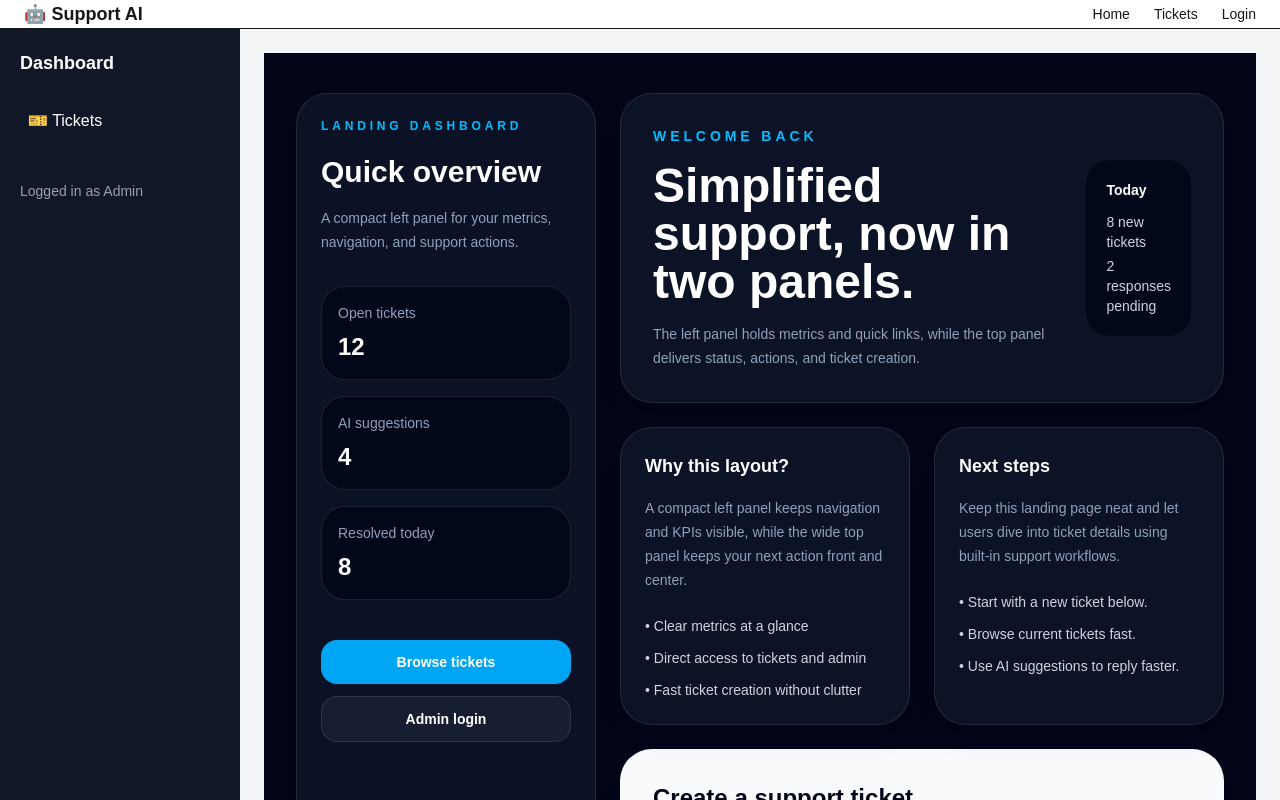
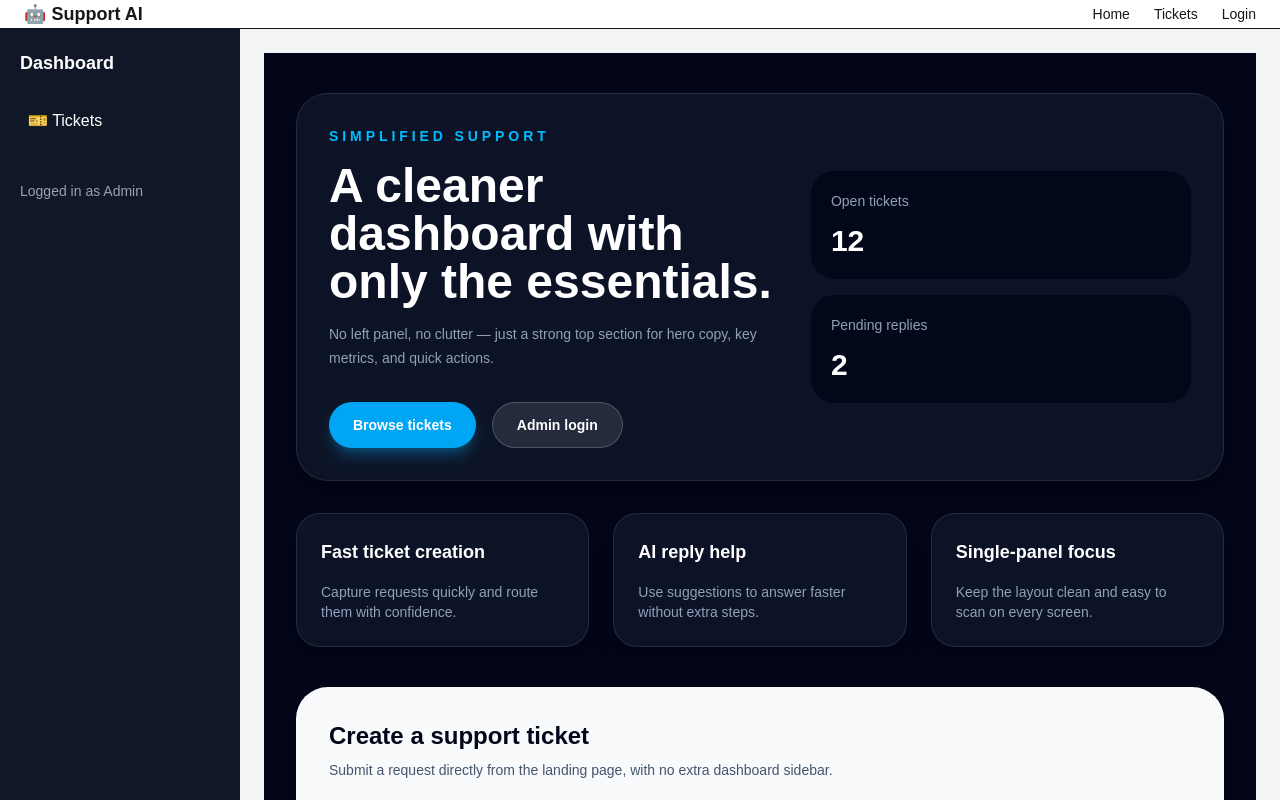
Before and after one commit to Vikas1248/ticketing-frontend, a Next.js app: page / in a window 1280 px wide. Shown: the top 800 px of the page. Built offline with nearby package versions, Linux system fonts and the light colour scheme.

Commit message:
Remove left panel from landing page layout

```diff
--- a/app/page.js
+++ b/app/page.js
@@ -7,105 +7,67 @@ export default function Home() {
   return (
     <main className="min-h-screen bg-slate-950 text-white">
       <div className="mx-auto max-w-7xl px-6 py-10 lg:px-8">
-        <div className="grid gap-6 lg:grid-cols-[300px_1fr]">
-          <aside className="rounded-[2rem] border border-white/10 bg-slate-900/75 p-6 shadow-xl">
-            <p className="text-xs font-semibold uppercase tracking-[0.32em] text-sky-400">
-              Landing dashboard
+        <div className="rounded-[2rem] border border-white/10 bg-slate-900/80 p-8 shadow-xl">
+          <div className="flex flex-col gap-6 lg:flex-row lg:items-center lg:justify-between">
+            <div className="max-w-3xl">
+              <p className="text-sm font-semibold uppercase tracking-[0.28em] text-sky-400">
+                Simplified support
               </p>
-            <h2 className="mt-5 text-3xl font-semibold text-white">
-              Quick overview
-            </h2>
+              <h1 className="mt-4 text-4xl font-semibold text-white sm:text-5xl">
+                A cleaner dashboard with only the essentials.
+              </h1>
               <p className="mt-4 text-sm leading-6 text-slate-400">
-              A compact left panel for your metrics, navigation, and support actions.
+                No left panel, no clutter — just a strong top section for hero copy, key metrics, and quick actions.
               </p>
-
-            <div className="mt-8 space-y-4">
-              <div className="rounded-3xl bg-slate-950/80 p-4 border border-white/10">
-                <p className="text-sm text-slate-400">Open tickets</p>
-                <p className="mt-2 text-2xl font-semibold text-white">12</p>
-              </div>
-              <div className="rounded-3xl bg-slate-950/80 p-4 border border-white/10">
-                <p className="text-sm text-slate-400">AI suggestions</p>
-                <p className="mt-2 text-2xl font-semibold text-white">4</p>
-              </div>
-              <div className="rounded-3xl bg-slate-950/80 p-4 border border-white/10">
-                <p className="text-sm text-slate-400">Resolved today</p>
-                <p className="mt-2 text-2xl font-semibold text-white">8</p>
+              <div className="mt-8 flex flex-wrap gap-4">
+                <Link href="/tickets" className="inline-flex items-center justify-center rounded-full bg-sky-500 px-6 py-3 text-sm font-semibold text-white shadow-lg shadow-sky-500/30 hover:bg-sky-400">
+                  Browse tickets
+                </Link>
+                <Link href="/admin/login" className="inline-flex items-center justify-center rounded-full border border-white/20 bg-white/10 px-6 py-3 text-sm font-semibold text-white hover:bg-white/20">
+                  Admin login
+                </Link>
               </div>
             </div>
 
-            <div className="mt-10 grid gap-3">
-              <Link href="/tickets" className="rounded-2xl bg-sky-500 px-4 py-3 text-center text-sm font-semibold text-white hover:bg-sky-400">
-                Browse tickets
-              </Link>
-              <Link href="/admin/login" className="rounded-2xl border border-white/10 bg-white/5 px-4 py-3 text-center text-sm font-semibold text-white hover:bg-white/10">
-                Admin login
-              </Link>
+            <div className="grid w-full max-w-md gap-4 sm:grid-cols-2 lg:max-w-none lg:grid-cols-1">
+              <div className="rounded-3xl bg-slate-950/90 p-5 text-slate-300">
+                <p className="text-sm text-slate-400">Open tickets</p>
+                <p className="mt-3 text-3xl font-semibold text-white">12</p>
               </div>
-          </aside>
-
-          <section className="space-y-6">
-            <div className="rounded-[2rem] border border-white/10 bg-slate-900/80 p-8 shadow-xl">
-              <div className="flex flex-col gap-6 sm:flex-row sm:items-center sm:justify-between">
-                <div>
-                  <p className="text-sm font-semibold uppercase tracking-[0.28em] text-sky-400">
-                    Welcome back
-                  </p>
-                  <h1 className="mt-4 text-4xl font-semibold text-white sm:text-5xl">
-                    Simplified support, now in two panels.
-                  </h1>
-                  <p className="mt-4 max-w-2xl text-sm leading-6 text-slate-400">
-                    The left panel holds metrics and quick links, while the top panel delivers status, actions, and ticket creation.
-                  </p>
+              <div className="rounded-3xl bg-slate-950/90 p-5 text-slate-300">
+                <p className="text-sm text-slate-400">Pending replies</p>
+                <p className="mt-3 text-3xl font-semibold text-white">2</p>
               </div>
-                <div className="rounded-3xl bg-slate-950/90 p-5 text-sm text-slate-300">
-                  <p className="font-semibold text-white">Today</p>
-                  <p className="mt-3">8 new tickets</p>
-                  <p className="mt-1">2 responses pending</p>
             </div>
           </div>
         </div>
 
-            <div className="grid gap-6 xl:grid-cols-2">
-              <div className="rounded-[2rem] border border-white/10 bg-slate-900/80 p-6 shadow-xl">
-                <h2 className="text-lg font-semibold text-white">Why this layout?</h2>
-                <p className="mt-4 text-sm leading-6 text-slate-400">
-                  A compact left panel keeps navigation and KPIs visible, while the wide top panel keeps your next action front and center.
-                </p>
-                <ul className="mt-6 space-y-3 text-sm text-slate-300">
-                  <li>• Clear metrics at a glance</li>
-                  <li>• Direct access to tickets and admin</li>
-                  <li>• Fast ticket creation without clutter</li>
-                </ul>
+        <div className="mt-8 grid gap-6 md:grid-cols-3">
+          <div className="rounded-3xl border border-white/10 bg-slate-900/80 p-6 shadow-xl">
+            <h2 className="text-lg font-semibold text-white">Fast ticket creation</h2>
+            <p className="mt-4 text-sm text-slate-400">Capture requests quickly and route them with confidence.</p>
           </div>
-              <div className="rounded-[2rem] border border-white/10 bg-slate-900/80 p-6 shadow-xl">
-                <h2 className="text-lg font-semibold text-white">Next steps</h2>
-                <p className="mt-4 text-sm leading-6 text-slate-400">
-                  Keep this landing page neat and let users dive into ticket details using built-in support workflows.
-                </p>
-                <div className="mt-6 space-y-3 text-sm text-slate-300">
-                  <p>• Start with a new ticket below.</p>
-                  <p>• Browse current tickets fast.</p>
-                  <p>• Use AI suggestions to reply faster.</p>
+          <div className="rounded-3xl border border-white/10 bg-slate-900/80 p-6 shadow-xl">
+            <h2 className="text-lg font-semibold text-white">AI reply help</h2>
+            <p className="mt-4 text-sm text-slate-400">Use suggestions to answer faster without extra steps.</p>
           </div>
+          <div className="rounded-3xl border border-white/10 bg-slate-900/80 p-6 shadow-xl">
+            <h2 className="text-lg font-semibold text-white">Single-panel focus</h2>
+            <p className="mt-4 text-sm text-slate-400">Keep the layout clean and easy to scan on every screen.</p>
           </div>
         </div>
 
-            <div className="rounded-[2rem] border border-white/10 bg-slate-50 p-8 shadow-xl text-slate-950">
+        <div className="mt-10 rounded-[2rem] border border-white/10 bg-slate-50 p-8 shadow-xl text-slate-950">
           <div className="flex flex-col gap-4 sm:flex-row sm:items-center sm:justify-between">
             <div>
               <h2 className="text-2xl font-semibold">Create a support ticket</h2>
-                  <p className="mt-2 text-sm text-slate-600">
-                    Quickly capture an issue and keep support moving with the same dashboard experience.
-                  </p>
+              <p className="mt-2 text-sm text-slate-600">Submit a request directly from the landing page, with no extra dashboard sidebar.</p>
             </div>
           </div>
           <div className="mt-6">
             <TicketForm />
           </div>
         </div>
-          </section>
-        </div>
       </div>
     </main>
   );
--- a/app/page.tsx
+++ b/app/page.tsx
@@ -7,105 +7,67 @@ export default function Home() {
   return (
     <main className="min-h-screen bg-slate-950 text-white">
       <div className="mx-auto max-w-7xl px-6 py-10 lg:px-8">
-        <div className="grid gap-6 lg:grid-cols-[300px_1fr]">
-          <aside className="rounded-[2rem] border border-white/10 bg-slate-900/75 p-6 shadow-xl">
-            <p className="text-xs font-semibold uppercase tracking-[0.32em] text-sky-400">
-              Landing dashboard
+        <div className="rounded-[2rem] border border-white/10 bg-slate-900/80 p-8 shadow-xl">
+          <div className="flex flex-col gap-6 lg:flex-row lg:items-center lg:justify-between">
+            <div className="max-w-3xl">
+              <p className="text-sm font-semibold uppercase tracking-[0.28em] text-sky-400">
+                Simplified support
               </p>
-            <h2 className="mt-5 text-3xl font-semibold text-white">
-              Quick overview
-            </h2>
+              <h1 className="mt-4 text-4xl font-semibold text-white sm:text-5xl">
+                A cleaner dashboard with only the essentials.
+              </h1>
               <p className="mt-4 text-sm leading-6 text-slate-400">
-              A compact left panel for your metrics, navigation, and support actions.
+                No left panel, no clutter — just a strong top section for hero copy, key metrics, and quick actions.
               </p>
-
-            <div className="mt-8 space-y-4">
-              <div className="rounded-3xl bg-slate-950/80 p-4 border border-white/10">
-                <p className="text-sm text-slate-400">Open tickets</p>
-                <p className="mt-2 text-2xl font-semibold text-white">12</p>
-              </div>
-              <div className="rounded-3xl bg-slate-950/80 p-4 border border-white/10">
-                <p className="text-sm text-slate-400">AI suggestions</p>
-                <p className="mt-2 text-2xl font-semibold text-white">4</p>
-              </div>
-              <div className="rounded-3xl bg-slate-950/80 p-4 border border-white/10">
-                <p className="text-sm text-slate-400">Resolved today</p>
-                <p className="mt-2 text-2xl font-semibold text-white">8</p>
+              <div className="mt-8 flex flex-wrap gap-4">
+                <Link href="/tickets" className="inline-flex items-center justify-center rounded-full bg-sky-500 px-6 py-3 text-sm font-semibold text-white shadow-lg shadow-sky-500/30 hover:bg-sky-400">
+                  Browse tickets
+                </Link>
+                <Link href="/admin/login" className="inline-flex items-center justify-center rounded-full border border-white/20 bg-white/10 px-6 py-3 text-sm font-semibold text-white hover:bg-white/20">
+                  Admin login
+                </Link>
               </div>
             </div>
 
-            <div className="mt-10 grid gap-3">
-              <Link href="/tickets" className="rounded-2xl bg-sky-500 px-4 py-3 text-center text-sm font-semibold text-white hover:bg-sky-400">
-                Browse tickets
-              </Link>
-              <Link href="/admin/login" className="rounded-2xl border border-white/10 bg-white/5 px-4 py-3 text-center text-sm font-semibold text-white hover:bg-white/10">
-                Admin login
-              </Link>
+            <div className="grid w-full max-w-md gap-4 sm:grid-cols-2 lg:max-w-none lg:grid-cols-1">
+              <div className="rounded-3xl bg-slate-950/90 p-5 text-slate-300">
+                <p className="text-sm text-slate-400">Open tickets</p>
+                <p className="mt-3 text-3xl font-semibold text-white">12</p>
               </div>
-          </aside>
-
-          <section className="space-y-6">
-            <div className="rounded-[2rem] border border-white/10 bg-slate-900/80 p-8 shadow-xl">
-              <div className="flex flex-col gap-6 sm:flex-row sm:items-center sm:justify-between">
-                <div>
-                  <p className="text-sm font-semibold uppercase tracking-[0.28em] text-sky-400">
-                    Welcome back
-                  </p>
-                  <h1 className="mt-4 text-4xl font-semibold text-white sm:text-5xl">
-                    Simplified support, now in two panels.
-                  </h1>
-                  <p className="mt-4 max-w-2xl text-sm leading-6 text-slate-400">
-                    The left panel holds metrics and quick links, while the top panel delivers status, actions, and ticket creation.
-                  </p>
+              <div className="rounded-3xl bg-slate-950/90 p-5 text-slate-300">
+                <p className="text-sm text-slate-400">Pending replies</p>
+                <p className="mt-3 text-3xl font-semibold text-white">2</p>
               </div>
-                <div className="rounded-3xl bg-slate-950/90 p-5 text-sm text-slate-300">
-                  <p className="font-semibold text-white">Today</p>
-                  <p className="mt-3">8 new tickets</p>
-                  <p className="mt-1">2 responses pending</p>
             </div>
           </div>
         </div>
 
-            <div className="grid gap-6 xl:grid-cols-2">
-              <div className="rounded-[2rem] border border-white/10 bg-slate-900/80 p-6 shadow-xl">
-                <h2 className="text-lg font-semibold text-white">Why this layout?</h2>
-                <p className="mt-4 text-sm leading-6 text-slate-400">
-                  A compact left panel keeps navigation and KPIs visible, while the wide top panel keeps your next action front and center.
-                </p>
-                <ul className="mt-6 space-y-3 text-sm text-slate-300">
-                  <li>• Clear metrics at a glance</li>
-                  <li>• Direct access to tickets and admin</li>
-                  <li>• Fast ticket creation without clutter</li>
-                </ul>
+        <div className="mt-8 grid gap-6 md:grid-cols-3">
+          <div className="rounded-3xl border border-white/10 bg-slate-900/80 p-6 shadow-xl">
+            <h2 className="text-lg font-semibold text-white">Fast ticket creation</h2>
+            <p className="mt-4 text-sm text-slate-400">Capture requests quickly and route them with confidence.</p>
           </div>
-              <div className="rounded-[2rem] border border-white/10 bg-slate-900/80 p-6 shadow-xl">
-                <h2 className="text-lg font-semibold text-white">Next steps</h2>
-                <p className="mt-4 text-sm leading-6 text-slate-400">
-                  Keep this landing page neat and let users dive into ticket details using built-in support workflows.
-                </p>
-                <div className="mt-6 space-y-3 text-sm text-slate-300">
-                  <p>• Start with a new ticket below.</p>
-                  <p>• Browse current tickets fast.</p>
-                  <p>• Use AI suggestions to reply faster.</p>
+          <div className="rounded-3xl border border-white/10 bg-slate-900/80 p-6 shadow-xl">
+            <h2 className="text-lg font-semibold text-white">AI reply help</h2>
+            <p className="mt-4 text-sm text-slate-400">Use suggestions to answer faster without extra steps.</p>
           </div>
+          <div className="rounded-3xl border border-white/10 bg-slate-900/80 p-6 shadow-xl">
+            <h2 className="text-lg font-semibold text-white">Single-panel focus</h2>
+            <p className="mt-4 text-sm text-slate-400">Keep the layout clean and easy to scan on every screen.</p>
           </div>
         </div>
 
-            <div className="rounded-[2rem] border border-white/10 bg-slate-50 p-8 shadow-xl text-slate-950">
+        <div className="mt-10 rounded-[2rem] border border-white/10 bg-slate-50 p-8 shadow-xl text-slate-950">
           <div className="flex flex-col gap-4 sm:flex-row sm:items-center sm:justify-between">
             <div>
               <h2 className="text-2xl font-semibold">Create a support ticket</h2>
-                  <p className="mt-2 text-sm text-slate-600">
-                    Quickly capture an issue and keep support moving with the same dashboard experience.
-                  </p>
+              <p className="mt-2 text-sm text-slate-600">Submit a request directly from the landing page, with no extra dashboard sidebar.</p>
             </div>
           </div>
           <div className="mt-6">
             <TicketForm />
           </div>
         </div>
-          </section>
-        </div>
       </div>
     </main>
   );
```
Lines whose indentation alone changed are shown as unchanged.
